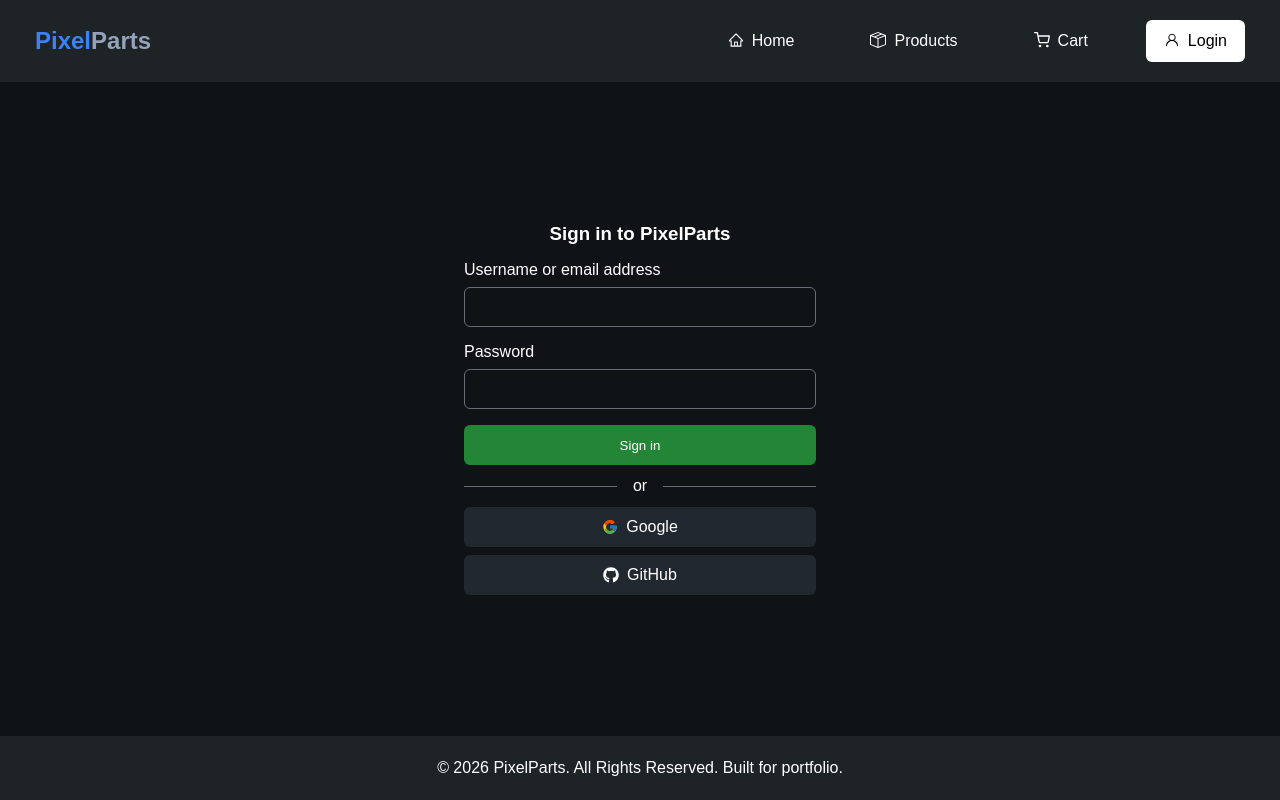
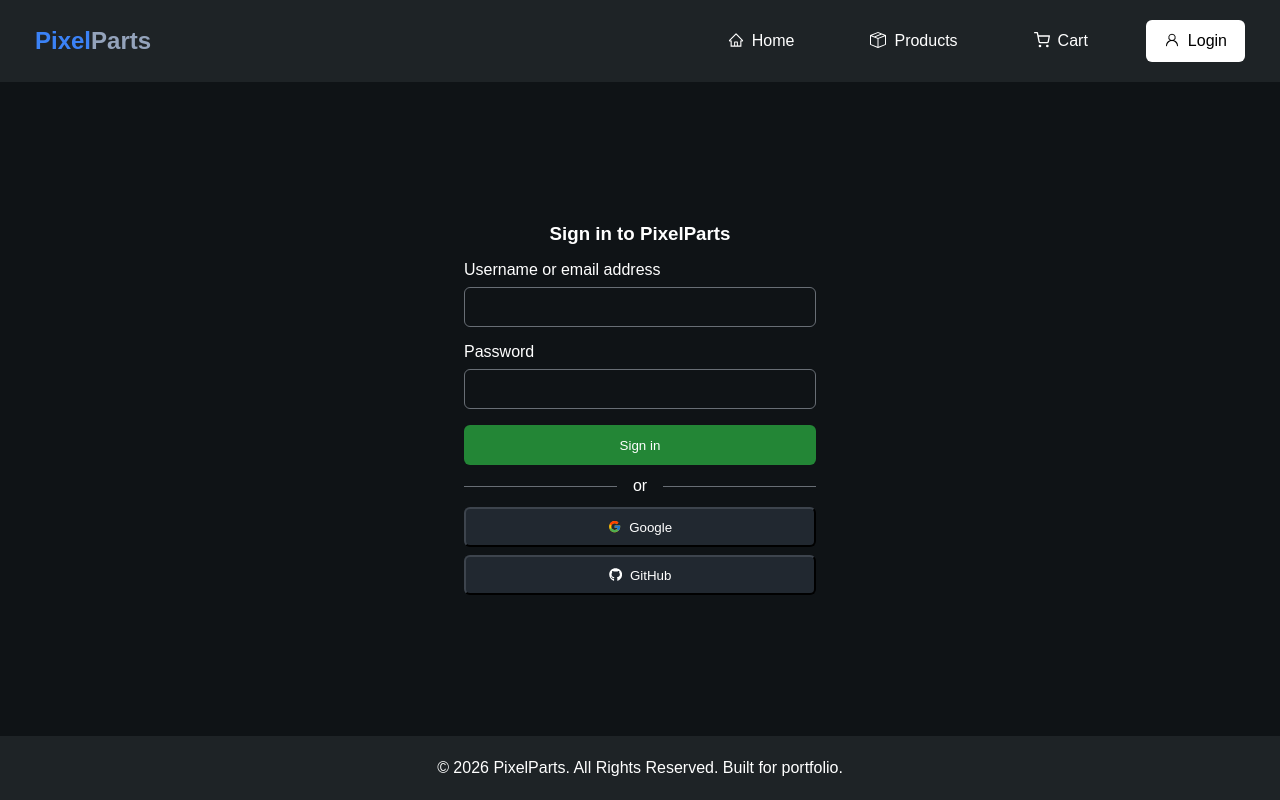
Before and after one commit to ryubex/pixel-parts, a React (Vite) app: page /login in a window 1280 px wide. Built offline with nearby package versions, Linux system fonts and the light colour scheme; no server answers.

Commit message:
Fixed login things, google, github, and own email now usable

```diff
--- a/src/context/AuthContext.jsx
+++ b/src/context/AuthContext.jsx
@@ -0,0 +1,27 @@
+import { createContext, useContext, useEffect, useState } from "react";
+import { auth } from "../firebase";
+import { onAuthStateChanged } from "firebase/auth";
+
+const AuthContext = createContext();
+
+export function AuthProvider({ children }) {
+  const [user, setUser] = useState(null);
+
+  useEffect(() => {
+    const unsubscribe = onAuthStateChanged(auth, (currentUser) => {
+      setUser(currentUser);
+    });
+
+    return unsubscribe;
+  }, []);
+
+  return (
+    <AuthContext.Provider value={{ user }}>
+      {children}
+    </AuthContext.Provider>
+  );
+}
+
+export function useAuth() {
+  return useContext(AuthContext);
+}
--- a/src/firebase.js
+++ b/src/firebase.js
@@ -13,4 +13,5 @@
 
 // Initialize Firebase
 const app = initializeApp(firebaseConfig);
-const analytics = getAnalytics(app);
+const auth = getAuth(app);
+export {auth}
--- a/src/pages/Login.jsx
+++ b/src/pages/Login.jsx
@@ -1,11 +1,57 @@
+import { useState } from "react";
+
 import { FcGoogle } from "react-icons/fc";
 import { FaGithub } from "react-icons/fa";
+import '../styles/Login.css'
 
-import '../styles/Login.css'
+import { signInWithEmailAndPassword } from "firebase/auth";
+import { auth } from "../firebase";
+import {GoogleAuthProvider,signInWithPopup} from "firebase/auth";
+import {GithubAuthProvider} from "firebase/auth";
 
 import { Link } from "react-router";
 
+const googleProvider = new GoogleAuthProvider();
+const githubProvider = new GithubAuthProvider();
+
 const Login = () => {
+  const [email, setEmail] = useState("")
+  const [password, setPassword] = useState("")
+
+  const handleLogin = async (e) => {
+    e.preventDefault()
+
+    try{
+      await signInWithEmailAndPassword(
+        auth,
+        email,
+        password
+      )
+
+      alert("Logged In!")
+    } catch(error) {
+      alert(error.message)
+    }
+  }
+
+  const handleGoogleLogin = async () => {
+    try {
+      await signInWithPopup(auth, googleProvider)
+      alert("Logged in with Google")
+    } catch(error) {
+      alert(error.message)
+    }
+  }
+
+  const handleGithubLogin = async () => {
+    try {
+      await signInWithPopup(auth, githubProvider)
+      alert("Logged in with GitHub")
+    } catch(error) {
+      alert(error.message)
+    }
+  }
+
   return (
     <>
       <div className="signin">
@@ -14,13 +60,17 @@
         </div>
 
         <div className='signin-body'>
-          <form>
+          <form onSubmit={handleLogin}>
             <div className='signin-username'>
               <label>
                 Username or email address
               </label>
 
-              <input type="text" />
+              <input
+                type="email"
+                value={email}
+                onChange={(e) => setEmail(e.target.value)}
+              />
             </div>
 
             <div className='signin-password'>
@@ -28,11 +78,19 @@
                 Password
               </label>
 
-              <input type="text" />
+              <input
+                type="password"
+                value={password}
+                onChange={(e) => setPassword(e.target.value)}
+              />
             </div>
 
             <div>
-              <input type="submit" value="Sign in" className='signin-btn'/>
+              <input
+                type="submit"
+                value="Sign in"
+                className='signin-btn'
+              />
             </div>
           </form>
 
@@ -44,17 +102,23 @@
             <div className="webLogin-btn">
               <ul>
                 <li>
-                  <a href="" /* put google sign in link here*/>
-                    <FcGoogle />
-                    Google
-                  </a>
+                  <button
+                    type="button"
+                    onClick={handleGoogleLogin}
+                  >
+                      <FcGoogle />
+                      Google
+                  </button>
                 </li>
 
                 <li>
-                  <a href="" /* put github sign in link here*/>
+                  <button
+                    type="button"
+                    onClick={handleGithubLogin}
+                  >
                     <FaGithub />
                     GitHub
-                  </a>
+                  </button>
                 </li>
               </ul>
             </div>
--- a/src/styles/Login.css
+++ b/src/styles/Login.css
@@ -107,7 +107,7 @@
     width: 100%;
 }
 
-.webLogin-btn a {
+.webLogin-btn button {
     text-decoration: none;
     color: white;
     display: flex;
```
Also changed, not shown: src/main.jsx (+6 -3 lines).
